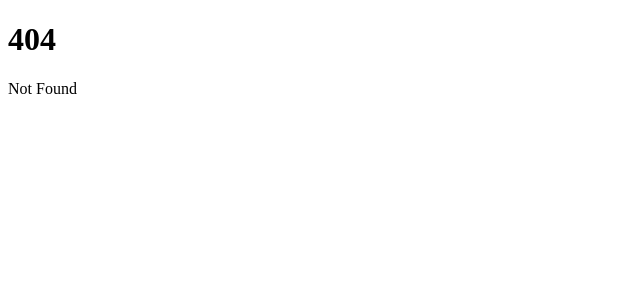
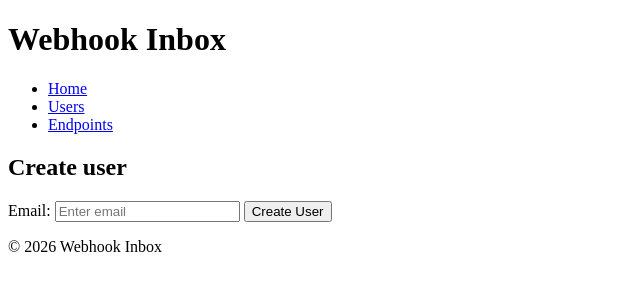
Before and after one commit to ArtemSoldatkin/webhook-inbox, a SvelteKit app in the folder web/: page /users in a window 1280 px wide. Before the commit this address had no page. Shown: the top 300 px of the page, without its empty margins (0-640 px from the left). Built offline with nearby package versions, Linux system fonts and the light colour scheme.

Commit message:
T-14 - Added users page, added endpoints page, updated web layout

```diff
--- a/web/src/routes/+layout.svelte
+++ b/web/src/routes/+layout.svelte
@@ -8,4 +8,19 @@
 	<link rel="icon" href={favicon} />
 </svelte:head>
 
-{@render children()}
+<header>
+	<h1>Webhook Inbox</h1>
+	<nav>
+		<ul>
+			<li><a href="/">Home</a></li>
+			<li><a href="/users">Users</a></li>
+			<li><a href="/endpoints">Endpoints</a></li>
+		</ul>
+	</nav>
+</header>
+<main>
+	{@render children()}
+</main>
+<footer>
+	<p>&copy; 2026 Webhook Inbox</p>
+</footer>
--- /dev/null
+++ b/web/src/routes/endpoints/+page.svelte
@@ -0,0 +1,5 @@
+<script lang="ts">
+	import ListEndpoints from './components/ListEndpoints.svelte';
+</script>
+
+<ListEndpoints />
--- /dev/null
+++ b/web/src/routes/users/+page.svelte
@@ -0,0 +1,62 @@
+<script lang="ts">
+	interface User {
+		ID: number;
+		Email: string;
+		CreatedAt: Date;
+	}
+
+	let email: string = '';
+	let data: User | null = null;
+	let loading = false;
+	let error: string | null = null;
+
+	async function createUser() {
+		loading = true;
+		error = null;
+		try {
+			const res = await fetch('/api/users', {
+				method: 'POST',
+				headers: {
+					'Content-Type': 'application/json'
+				},
+				body: JSON.stringify({
+					email
+				})
+			});
+			if (!res.ok) {
+				throw new Error('Failed to create user');
+			}
+			data = await res.json();
+			email = '';
+		} catch (err: unknown) {
+			error = err instanceof Error ? err.message : String(err);
+		} finally {
+			loading = false;
+		}
+	}
+</script>
+
+<h2>Create user</h2>
+<form on:submit|preventDefault={createUser}>
+	<label for="email">Email:</label>
+	<input
+		type="email"
+		name="email"
+		placeholder="Enter email"
+		required
+		bind:value={email}
+		disabled={loading}
+	/>
+	<button type="submit" disabled={loading}>Create User</button>
+</form>
+{#if loading}
+	<p>Loading...</p>
+{:else if error}
+	<p>Error: {error}</p>
+{:else if data}
+	<div>
+		<h2>User ID: {data.ID}</h2>
+		<p>Email: {data.Email}</p>
+		<p>Created At: {new Date(data.CreatedAt).toLocaleString()}</p>
+	</div>
+{/if}
```
Also changed, not shown: web/src/routes/+page.svelte (+1 -50 lines), web/src/routes/endpoints/components/ListEndpoints.svelte (added, +65 -0 lines).
